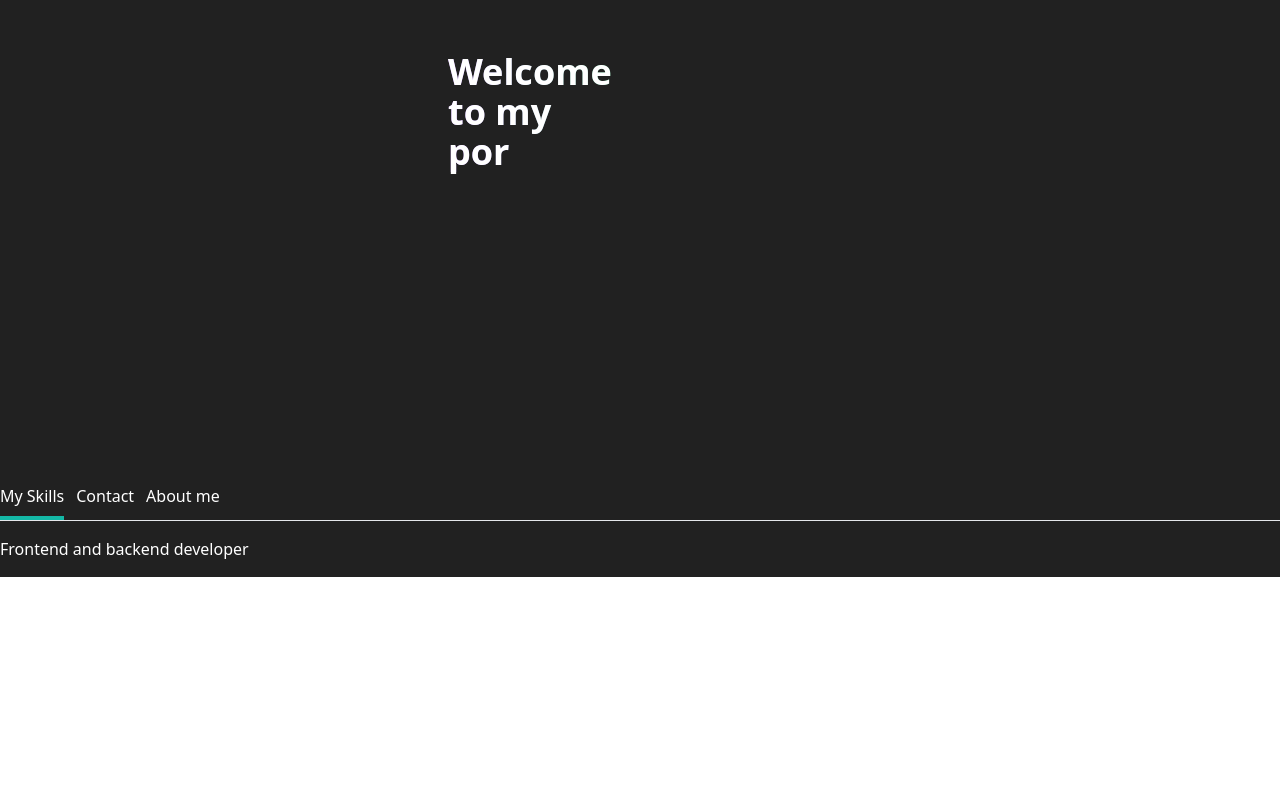
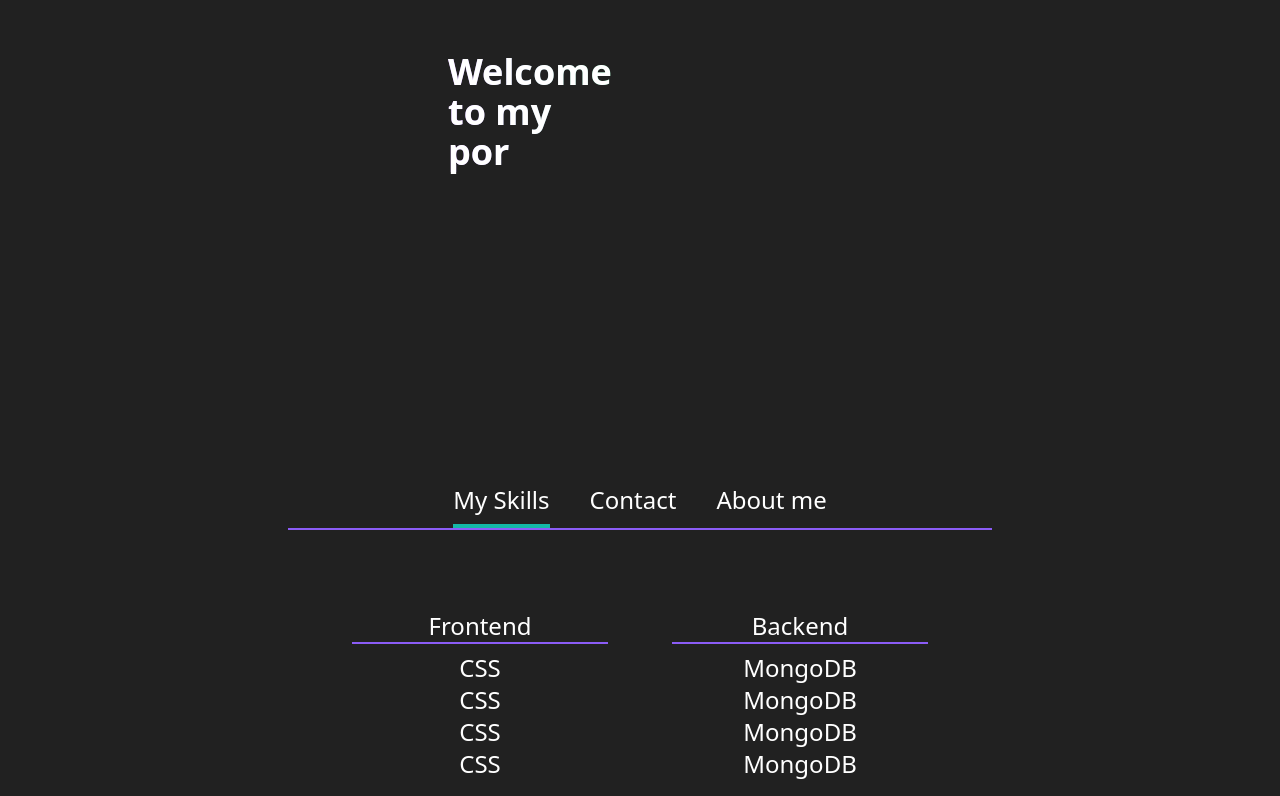
Before and after one commit to GabrielYKB/next.js-portfolio-2.0, a Next.js app: page / in a window 1280 px wide. Shown: the part 604-1400 px from the top of the page. Before the commit the page ends 1181 px from the top, so only its background shows below. Built offline with nearby package versions, Linux system fonts and the light colour scheme.

Commit message:
Bug fixes

```diff
--- a/src/components/Skills.tsx
+++ b/src/components/Skills.tsx
@@ -2,10 +2,6 @@ import React from "react";
 
 export default function Skills() {
     return (
-        <div className="mx-72 text-white text-2xl">
-            <div className="border-b-2 border-violet-500  flex justify-center mb-16">
-                My Skills
-            </div>
         <div className="flex justify-evenly">
             <div className="flex flex-col items-center">
                 <div className="border-b-2 border-violet-500 w-64 flex justify-center mb-2">
@@ -26,6 +22,5 @@ export default function Skills() {
                 <p>MongoDB</p>
             </div>
         </div>
-        </div>
     );
 }
--- a/src/components/Tabs.tsx
+++ b/src/components/Tabs.tsx
@@ -5,11 +5,11 @@ export default function Tabs() {
     const tabsData = [
         {
             label: "My Skills",
-            content: "Frontend and backend developer",
+            content: <Skills />,
         },
         {
             label: "Contact",
-            content: <Skills />,
+            content: "gabriel.yakooub@gmail.com",
         },
         {
             label: "About me",
@@ -20,8 +20,8 @@ export default function Tabs() {
     const [activeTabIndex, setActiveTabIndex] = useState(0);
 
     return (
-        <div className="text-white">
-            <div className="flex space-x-3 border-b">
+        <div className="mx-72 text-white text-2xl">
+            <div className="border-b-2 border-violet-500 space-x-10 flex justify-center mb-16">
                 {tabsData.map((tab, idx) => {
                     return (
                         <button
@@ -38,9 +38,7 @@ export default function Tabs() {
                     );
                 })}
             </div>
-            <div className="py-4">
-                <p>{tabsData[activeTabIndex].content}</p>
-            </div>
+            <div className="py-4">{tabsData[activeTabIndex].content}</div>
         </div>
     );
 }
```
Lines whose indentation alone changed are shown as unchanged.
